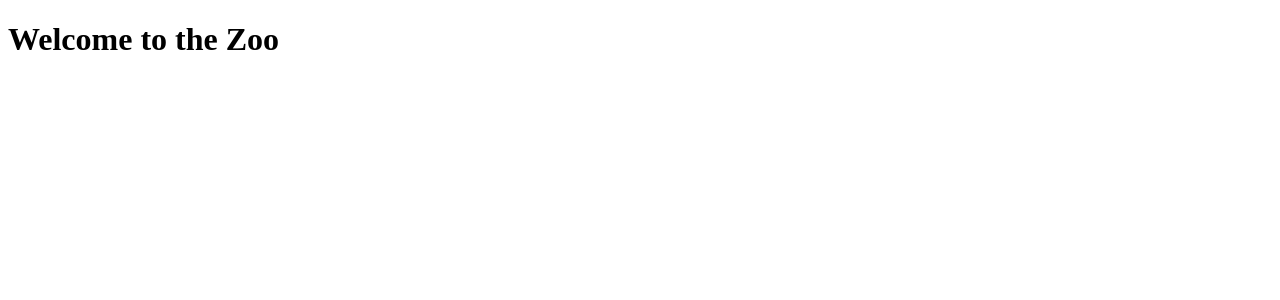
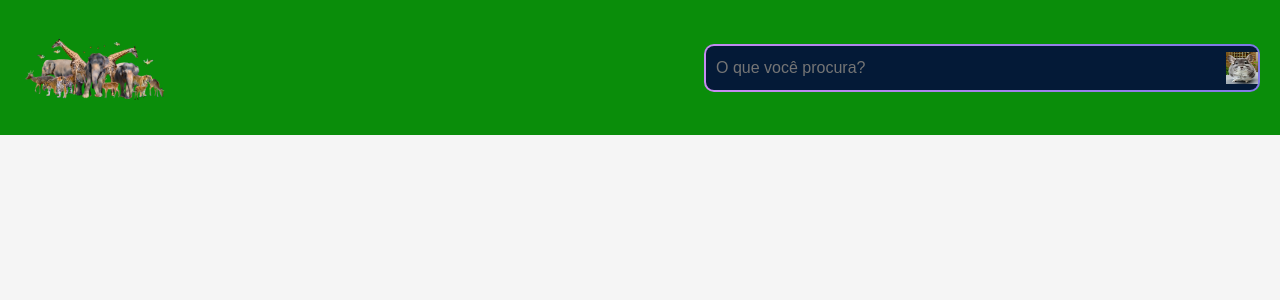
Before and after one commit to Alvim1100/Project-Zoo, a Django app: page / in a window 1280 px wide. Shown: the top 300 px of the page. Run offline with Django 5.2, Linux system fonts and the light colour scheme.

Commit message:
evolução no front

```diff
--- /dev/null
+++ b/setup/static/styles/style.css
@@ -0,0 +1,85 @@
+html, body, div, span, applet, object, iframe,
+h1, h2, h3, h4, h5, h6, p, blockquote, pre,
+a, abbr, acronym, address, big, cite, code,
+del, dfn, em, img, ins, kbd, q, s, samp,
+small, strike, strong, sub, sup, tt, var,
+b, u, i, center,
+dl, dt, dd, ol, ul, li,
+fieldset, form, label, legend,
+table, caption, tbody, tfoot, thead, tr, th, td,
+article, aside, canvas, details, embed,
+figure, figcaption, footer, header, hgroup,
+menu, nav, output, ruby, section, summary,
+time, mark, audio, video {
+    margin: 0;
+    padding: 0;
+    border: 0;
+    font-size: 100%;
+    font: inherit;
+    vertical-align: baseline;
+}
+/* HTML5 display-role reset for older browsers */
+article, aside, details, figcaption, figure,
+footer, header, hgroup, menu, nav, section {
+    display: block;
+}
+
+body {
+    line-height: 1;
+    font-family: sans-serif;
+    min-height: 100vh;
+    background: whitesmoke;
+    background-repeat: no-repeat;
+    background-position: center;
+    background-size: cover;
+}
+
+.cabecalho {
+    align-items: center;
+    display: flex;
+    justify-content: space-between;
+    padding: 30px 20px;
+    background: #0a8d0a;
+}
+
+.logo {
+    width: 150px;
+    height: auto;
+    cursor: pointer;
+}
+
+.cabecalho__busca {
+    align-items: center;
+    border-radius: 10px;
+    background: linear-gradient(45deg, #C98CF1,#7B78E5);
+    display: flex;
+    height: auto;
+    justify-content: space-between;
+    padding: 2px;
+    width: auto;
+}
+
+.busca__fundo {
+    align-items: center;
+    background-color: #041A37;
+    border-radius: 8px;
+    display: flex;
+    margin: 0 auto;
+    width: 100%;
+}
+
+.busca__input {
+    align-items: center;
+    background-color: transparent;
+    border: none;
+    font-size: 1rem;
+    height: 24px;
+    padding: 10px;
+    width: 500px;
+}
+
+.busca__icone {
+    cursor: pointer;
+    width: 2rem;
+    height: 2rem;
+}
--- a/templates/zoologico/base.html
+++ b/templates/zoologico/base.html
@@ -0,0 +1,22 @@
+{% load static %}
+<!DOCTYPE html>
+<html lang="pt-br">
+
+<head>
+    <meta charset="UTF-8">
+    <meta http-equiv="X-UA-Compatible" content="IE=edge">
+    <meta name="viewport" content="width=device-width, initial-scale=1.0">
+    <title>Alura Space</title>
+    <link rel="preconnect" href="https://fonts.googleapis.com">
+    <link rel="preconnect" href="https://fonts.gstatic.com" crossorigin>
+    <link href="https://fonts.googleapis.com/css2?family=Poppins:wght@400;500;600&display=swap" rel="stylesheet">
+    <link rel="stylesheet" href="{% static '/styles/style.css' %}">
+</head>
+
+<body>
+    {% include 'zoologico/partials/_menu.html' %}
+    {% block content %}{% endblock %}
+    {% include 'zoologico/partials/_footer.html' %}
+</body>
+
+</html>
--- a/templates/zoologico/index.html
+++ b/templates/zoologico/index.html
@@ -1,11 +1,6 @@
-<!DOCTYPE html>
-<html lang="pt-BR">
-<head>
-    <meta charset="UTF-8">
-    <meta name="viewport" content="width=device-width, initial-scale=1.0">
-    <title>Document</title>
-</head>
-<body>
-    <h1>Welcome to the Zoo</h1>
-</body>
-</html>
+{% extends 'zoologico/base.html' %}
+{% load static %}
+{% block content %}
+
+
+{% endblock %}
--- /dev/null
+++ b/templates/zoologico/partials/_menu.html
@@ -0,0 +1,12 @@
+{% load static %}
+<div class = "pagina_inicial">
+        <header class = "cabecalho">
+            <img class = "logo" src="{% static 'assets/imagens/zoo_animals.webp' %}" alt="Logo" />
+            <div class="cabecalho__busca">
+                <div class="busca__fundo">
+                    <input class="busca__input" type="text" placeholder="O que você procura?">
+                    <img class="busca__icone" src="{% static 'assets/imagens/chinchila.jpg' %}" alt="ícone de search">
+                </div>
+            </div>
+        </header>
+    </div>
```
Also changed, not shown: static/styles/style.css (added, +84 -0 lines), setup/static/assets/imagens/chinchila.jpg (added), setup/static/assets/imagens/zoo_animals.webp (added), static/assets/imagens/chinchila.jpg (added), static/assets/imagens/zoo_animals.webp (added).
